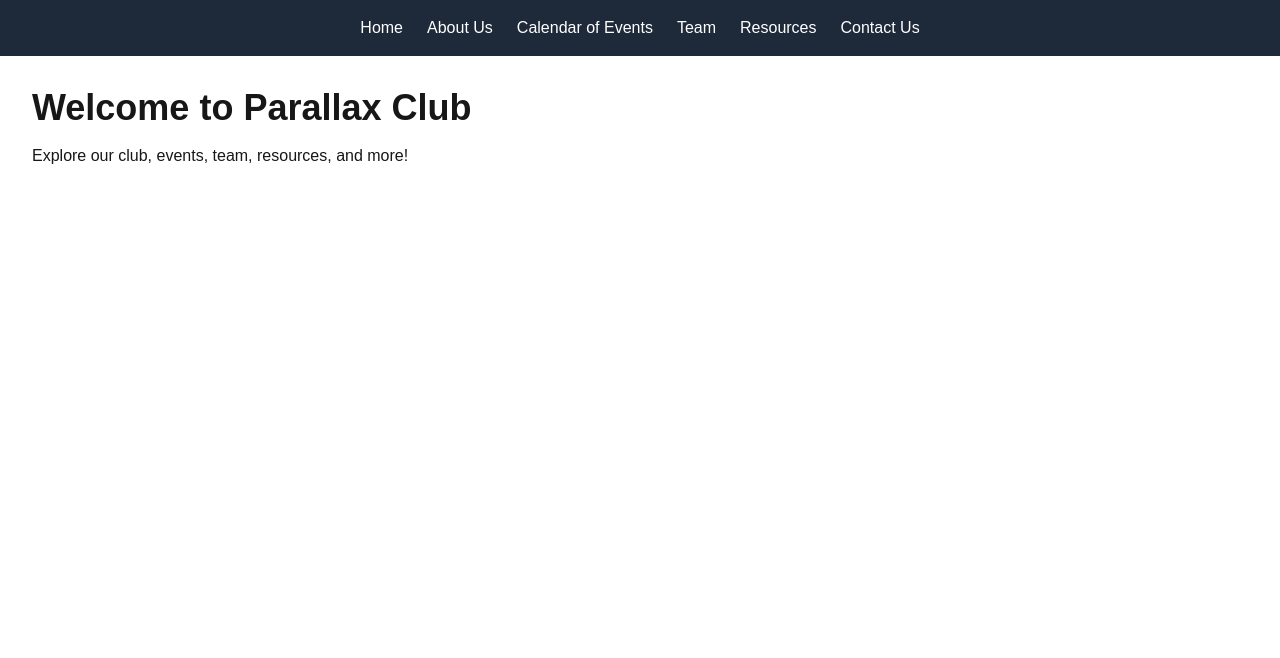
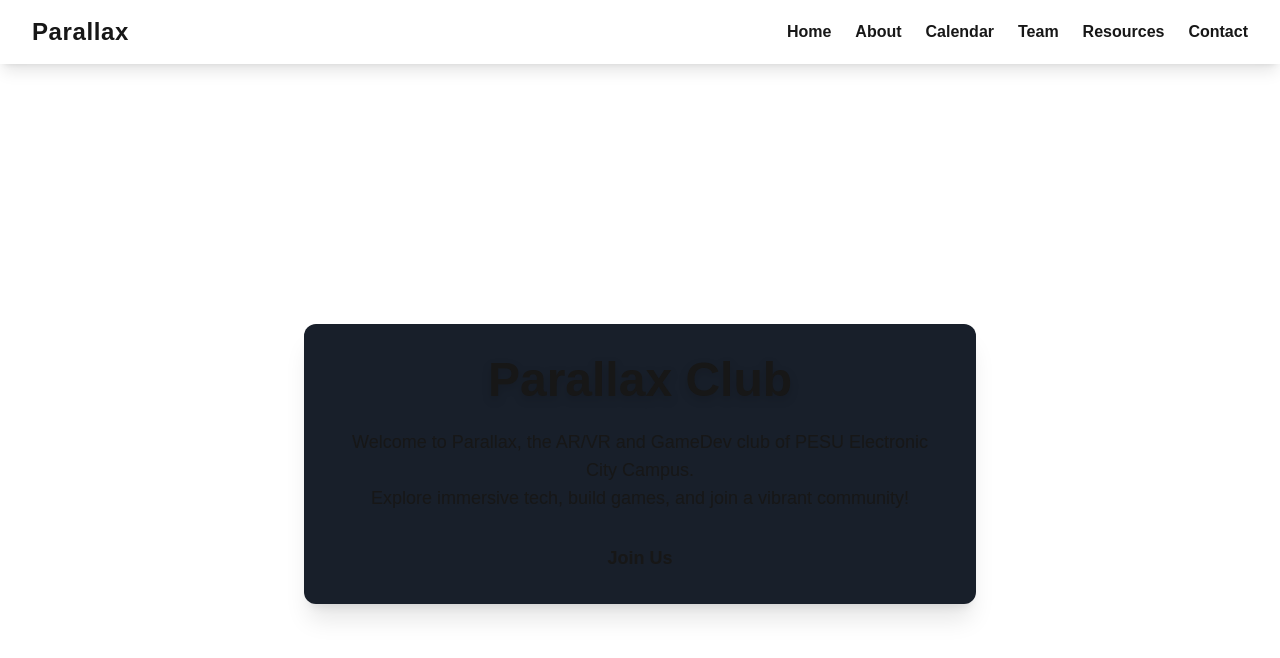
Before and after one commit to Parallax-PESU/parallax-website, a Next.js app: page / in a window 1280 px wide. Shown: the top 658 px of the page. Built offline with nearby package versions, Linux system fonts and the light colour scheme.

Commit message:
feat: enhance page layouts and content for About, Calendar, Contact, Resources, Team sections; update Navbar styling

```diff
--- a/app/about/page.tsx
+++ b/app/about/page.tsx
@@ -4,9 +4,15 @@ export default function About() {
   return (
     <>
       <Navbar />
-      <main className="container mx-auto p-8">
-        <h1 className="text-3xl font-bold mb-4">About Us</h1>
-        <p>Welcome to Parallax Club! We are passionate about ...</p>
+      <main className="bg-bg text-text min-h-screen flex flex-col items-center justify-center">
+        <section className="max-w-2xl p-8 rounded-xl shadow-xl bg-[#181F2A]">
+          <h1 className="text-4xl font-bold mb-4 text-neon">About Us</h1>
+          <p className="text-secondary text-lg">
+            Parallax is the AR/VR and Game Development club at PESU Electronic City Campus.<br />
+            We foster creativity, innovation, and technical skills through workshops, hackathons, and collaborative projects.<br />
+            Our mission is to empower students to explore immersive technologies and game creation.
+          </p>
+        </section>
       </main>
     </>
   );
--- a/app/calendar/page.tsx
+++ b/app/calendar/page.tsx
@@ -4,9 +4,24 @@ export default function Calendar() {
   return (
     <>
       <Navbar />
-      <main className="container mx-auto p-8">
-        <h1 className="text-3xl font-bold mb-4">Calendar of Events</h1>
-        <p>Stay tuned for our upcoming events!</p>
+      <main className="bg-bg text-text min-h-screen flex flex-col items-center justify-center">
+        <section className="max-w-2xl p-8 rounded-xl shadow-xl bg-[#181F2A]">
+          <h1 className="text-4xl font-bold mb-4 text-neon">Calendar of Events</h1>
+          <p className="text-secondary mb-6">
+            Stay tuned for our upcoming events, workshops, and hackathons!
+          </p>
+          <div className="rounded-lg overflow-hidden border-2 border-neon">
+            <iframe
+              src="https://calendar.google.com/calendar/embed?src=parallax%40pes.edu&ctz=Asia%2FKolkata"
+              style={{ border: 0 }}
+              width="100%"
+              height="400"
+              frameBorder="0"
+              scrolling="no"
+              title="Parallax Events Calendar"
+            />
+          </div>
+        </section>
       </main>
     </>
   );
--- a/app/components/Navbar.tsx
+++ b/app/components/Navbar.tsx
@@ -1,26 +1,19 @@
 import Link from 'next/link';
-
-const navItems = [
-  { name: 'Home', path: '/' },
-  { name: 'About Us', path: '/about' },
-  { name: 'Calendar of Events', path: '/calendar' },
-  { name: 'Team', path: '/team' },
-  { name: 'Resources', path: '/resources' },
-  { name: 'Contact Us', path: '/contact' },
-];
 
 export default function Navbar() {
   return (
-    <nav className="bg-gray-800 text-white p-4">
-      <ul className="flex space-x-6 justify-center">
-        {navItems.map((item) => (
-          <li key={item.name}>
-            <Link href={item.path} className="hover:underline">
-              {item.name}
-            </Link>
-          </li>
-        ))}
-      </ul>
+    <nav className="bg-neon text-bg shadow-lg">
+      <div className="container mx-auto flex justify-between items-center py-4 px-8">
+        <span className="font-extrabold text-2xl tracking-wide">Parallax</span>
+        <div className="space-x-6">
+          <Link href="/" className="hover:text-accent font-semibold transition">Home</Link>
+          <Link href="/about" className="hover:text-accent font-semibold transition">About</Link>
+          <Link href="/calendar" className="hover:text-accent font-semibold transition">Calendar</Link>
+          <Link href="/team" className="hover:text-accent font-semibold transition">Team</Link>
+          <Link href="/resources" className="hover:text-accent font-semibold transition">Resources</Link>
+          <Link href="/contact" className="hover:text-accent font-semibold transition">Contact</Link>
+        </div>
+      </div>
     </nav>
   );
 }
--- a/app/contact/page.tsx
+++ b/app/contact/page.tsx
@@ -4,9 +4,14 @@ export default function Contact() {
   return (
     <>
       <Navbar />
-      <main className="container mx-auto p-8">
-        <h1 className="text-3xl font-bold mb-4">Contact Us</h1>
-        <p>Get in touch with us for any queries or collaborations.</p>
+      <main className="bg-bg text-text min-h-screen flex flex-col items-center justify-center">
+        <section className="max-w-2xl p-8 rounded-xl shadow-xl bg-[#181F2A]">
+          <h1 className="text-4xl font-bold mb-4 text-neon">Contact Us</h1>
+          <p className="text-secondary mb-6">
+            Reach out to us for collaborations, queries, or to join the club!
+          </p>
+          {/* Add contact form or email/social links here */}
+        </section>
       </main>
     </>
   );
--- a/app/page.tsx
+++ b/app/page.tsx
@@ -1,13 +1,20 @@
-import Image from "next/image";
 import Navbar from './components/Navbar';
 
 export default function Home() {
   return (
     <>
       <Navbar />
-      <main className="container mx-auto p-8">
-        <h1 className="text-4xl font-bold mb-4">Welcome to Parallax Club</h1>
-        <p className="mb-8">Explore our club, events, team, resources, and more!</p>
+      <main className="bg-bg text-text min-h-screen flex flex-col items-center justify-center">
+        <section className="max-w-2xl text-center p-8 rounded-xl shadow-xl bg-[#181F2A]">
+          <h1 className="text-5xl font-extrabold mb-6 text-neon drop-shadow-lg">Parallax Club</h1>
+          <p className="text-lg mb-8 text-secondary">
+            Welcome to Parallax, the AR/VR and GameDev club of PESU Electronic City Campus.<br />
+            Explore immersive tech, build games, and join a vibrant community!
+          </p>
+          <a href="/contact" className="bg-accent text-bg px-6 py-3 rounded-full font-bold text-lg hover:bg-neon hover:text-accent transition">
+            Join Us
+          </a>
+        </section>
       </main>
     </>
   );
--- a/app/resources/page.tsx
+++ b/app/resources/page.tsx
@@ -4,9 +4,14 @@ export default function Resources() {
   return (
     <>
       <Navbar />
-      <main className="container mx-auto p-8">
-        <h1 className="text-3xl font-bold mb-4">Resources</h1>
-        <p>Explore our curated resources for club members.</p>
+      <main className="bg-bg text-text min-h-screen flex flex-col items-center justify-center">
+        <section className="max-w-2xl p-8 rounded-xl shadow-xl bg-[#181F2A]">
+          <h1 className="text-4xl font-bold mb-4 text-neon">Resources</h1>
+          <p className="text-secondary mb-6">
+            Find tutorials, guides, and tools for AR/VR and Game Development.
+          </p>
+          {/* Add resource links or cards here */}
+        </section>
       </main>
     </>
   );
--- a/app/team/page.tsx
+++ b/app/team/page.tsx
@@ -4,9 +4,14 @@ export default function Team() {
   return (
     <>
       <Navbar />
-      <main className="container mx-auto p-8">
-        <h1 className="text-3xl font-bold mb-4">Our Team</h1>
-        <p>Meet the amazing people behind Parallax Club!</p>
+      <main className="bg-bg text-text min-h-screen flex flex-col items-center justify-center">
+        <section className="max-w-2xl p-8 rounded-xl shadow-xl bg-[#181F2A]">
+          <h1 className="text-4xl font-bold mb-4 text-neon">Our Team</h1>
+          <p className="text-secondary mb-6">
+            Meet the passionate members driving Parallax forward!
+          </p>
+          {/* Add team member cards here */}
+        </section>
       </main>
     </>
   );
```
Also changed, not shown: app/api/calendar-events/route.ts (added).
